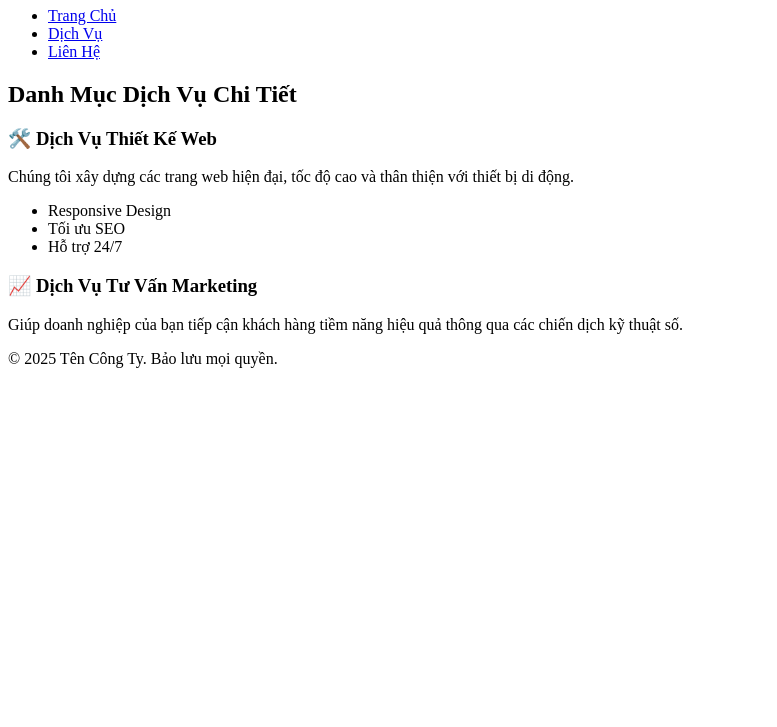
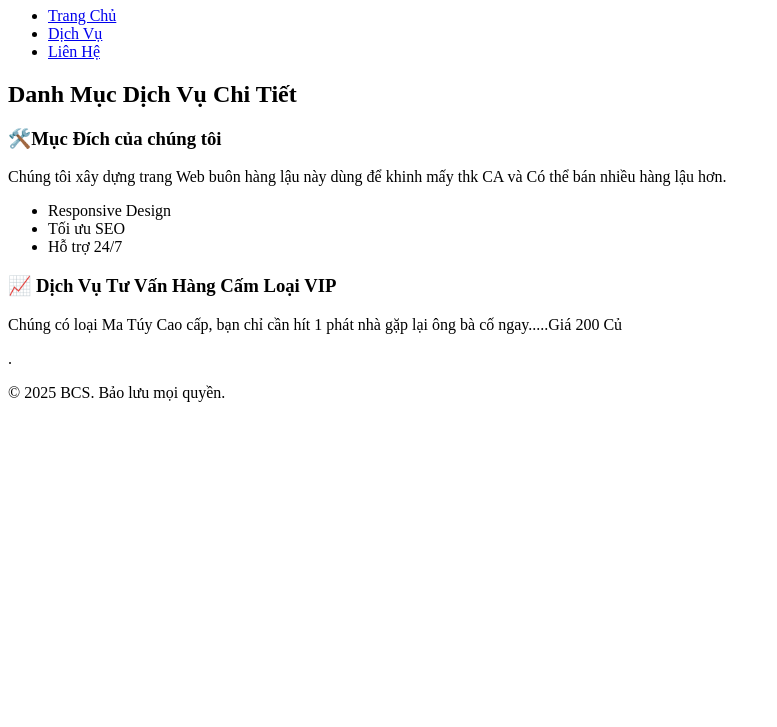
Before and after one commit to AnhQuoc1312/AnhQuoc1312-website, a plain HTML site: page services.html in a window 1280 px wide. Shown: the part 73-800 px from the top of the page, without its empty margins (0-777 px from the left). Drawn offline with Linux system fonts and the light colour scheme.

Commit message:
Update services.html

```diff
--- a/services.html
+++ b/services.html
@@ -10,7 +10,7 @@
 
     <header>
         <div class="container">
-            <h1>Tên Công Ty</h1>
+            <h1>BCS</h1>
             <nav>
                 <ul>
                     <li><a href="index.html">Trang Chủ</a></li>
@@ -26,8 +26,8 @@
             <h2>Danh Mục Dịch Vụ Chi Tiết</h2>
 
             <div class="service-detail-item">
-                <h3>🛠️ Dịch Vụ Thiết Kế Web</h3>
-                <p>Chúng tôi xây dựng các trang web hiện đại, tốc độ cao và thân thiện với thiết bị di động.</p>
+                <h3>🛠️Mục Đích của chúng tôi</h3>
+                <p>Chúng tôi xây dựng trang Web buôn hàng lậu này dùng để khinh mấy thk CA và Có thể bán nhiều hàng lậu hơn.</p>
                 <ul>
                     <li>Responsive Design</li>
                     <li>Tối ưu SEO</li>
@@ -36,8 +36,8 @@
             </div>
 
             <div class="service-detail-item">
-                <h3>📈 Dịch Vụ Tư Vấn Marketing</h3>
-                <p>Giúp doanh nghiệp của bạn tiếp cận khách hàng tiềm năng hiệu quả thông qua các chiến dịch kỹ thuật số.</p>
+                <h3>📈 Dịch Vụ Tư Vấn Hàng Cấm Loại VIP</h3>
+                <p>Chúng có loại Ma Túy Cao cấp, bạn chỉ cần hít 1 phát nhà gặp lại ông bà cố ngay.....Giá 200 Củ</p>.</p>
             </div>
 
             </div>
@@ -45,7 +45,7 @@
 
     <footer>
         <div class="container">
-            <p>&copy; 2025 Tên Công Ty. Bảo lưu mọi quyền.</p>
+            <p>&copy; 2025 BCS. Bảo lưu mọi quyền.</p>
         </div>
     </footer>
 
```
